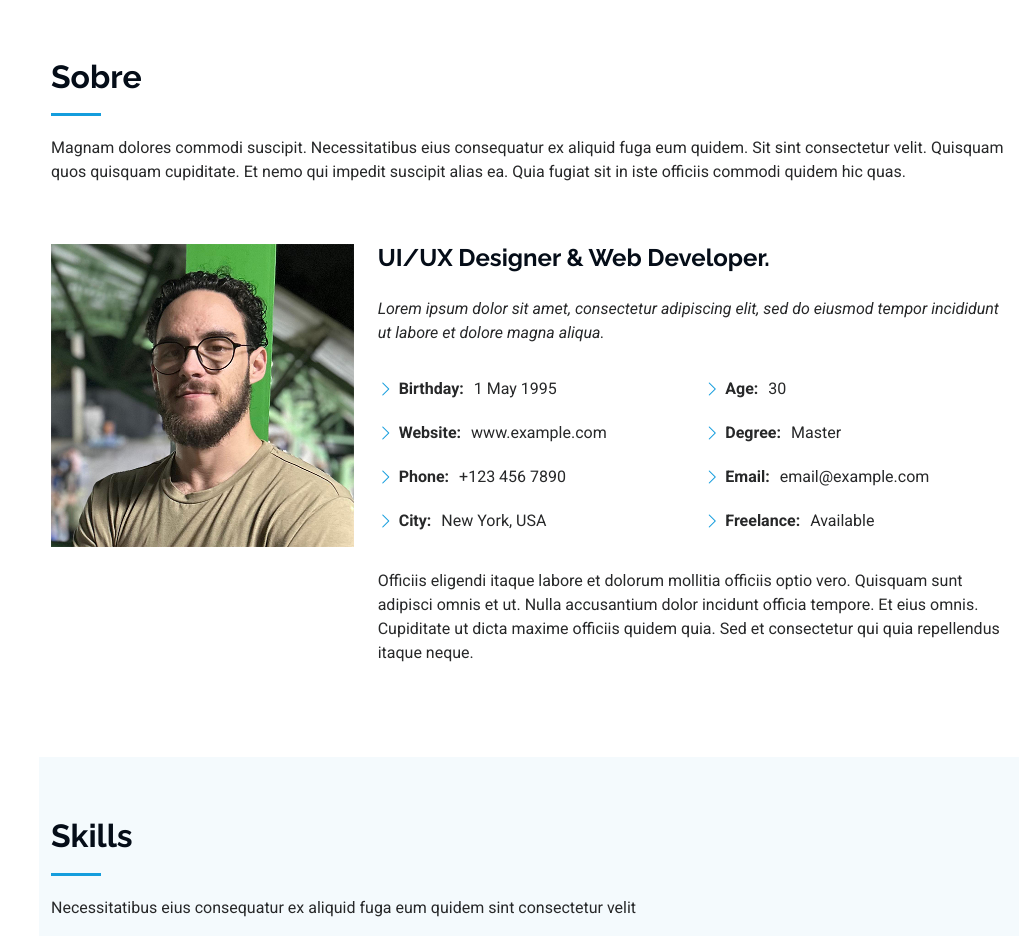
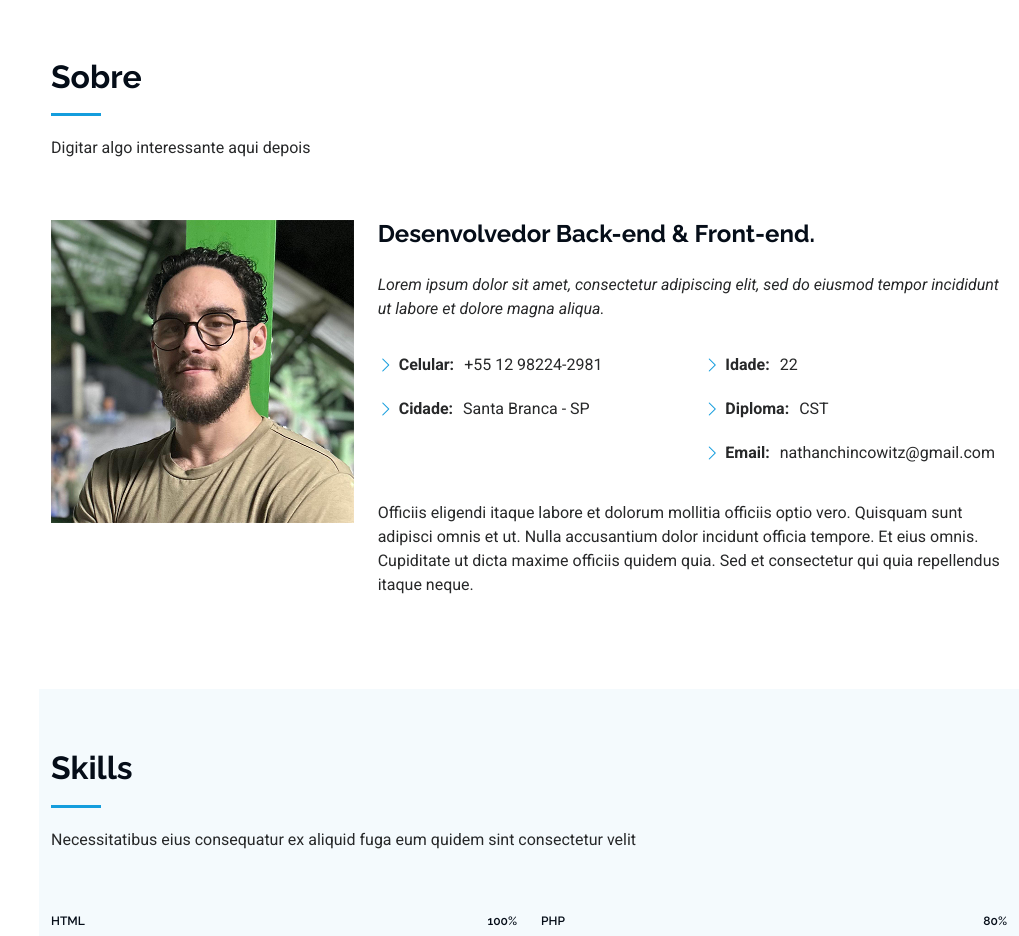
Before and after one commit to NathanChincowitz/Pitch, a plain HTML site: page index.html in a window 1280 px wide. Shown: the part 802-1738 px from the top of the page, without its empty margins (261-1280 px from the left). Drawn offline with Linux system fonts and the light colour scheme.

Commit message:
Atualização seção sobre

```diff
--- a/index.html
+++ b/index.html
@@ -91,7 +91,7 @@
       <!-- Section Title -->
       <div class="container section-title" data-aos="fade-up">
         <h2>Sobre</h2>
-        <p>Magnam dolores commodi suscipit. Necessitatibus eius consequatur ex aliquid fuga eum quidem. Sit sint consectetur velit. Quisquam quos quisquam cupiditate. Et nemo qui impedit suscipit alias ea. Quia fugiat sit in iste officiis commodi quidem hic quas.</p>
+        <p>Digitar algo interessante aqui depois</p>
       </div><!-- End Section Title -->
 
       <div class="container" data-aos="fade-up" data-aos-delay="100">
@@ -101,7 +101,7 @@
             <img src="assets/img/my-profile-img.jpg" class="img-fluid" alt="">
           </div>
           <div class="col-lg-8 content">
-            <h2>UI/UX Designer &amp; Web Developer.</h2>
+            <h2>Desenvolvedor Back-end &amp; Front-end.</h2>
             <p class="fst-italic py-3">
               Lorem ipsum dolor sit amet, consectetur adipiscing elit, sed do eiusmod tempor incididunt ut labore et dolore
               magna aliqua.
@@ -109,18 +109,15 @@
             <div class="row">
               <div class="col-lg-6">
                 <ul>
-                  <li><i class="bi bi-chevron-right"></i> <strong>Birthday:</strong> <span>1 May 1995</span></li>
-                  <li><i class="bi bi-chevron-right"></i> <strong>Website:</strong> <span>www.example.com</span></li>
-                  <li><i class="bi bi-chevron-right"></i> <strong>Phone:</strong> <span>+123 456 7890</span></li>
-                  <li><i class="bi bi-chevron-right"></i> <strong>City:</strong> <span>New York, USA</span></li>
+                  <li><i class="bi bi-chevron-right"></i> <strong>Celular:</strong> <span>+55 12 98224-2981</span></li>
+                  <li><i class="bi bi-chevron-right"></i> <strong>Cidade:</strong> <span>Santa Branca - SP</span></li>
                 </ul>
               </div>
               <div class="col-lg-6">
                 <ul>
-                  <li><i class="bi bi-chevron-right"></i> <strong>Age:</strong> <span>30</span></li>
-                  <li><i class="bi bi-chevron-right"></i> <strong>Degree:</strong> <span>Master</span></li>
-                  <li><i class="bi bi-chevron-right"></i> <strong>Email:</strong> <span>email@example.com</span></li>
-                  <li><i class="bi bi-chevron-right"></i> <strong>Freelance:</strong> <span>Available</span></li>
+                  <li><i class="bi bi-chevron-right"></i> <strong>Idade:</strong> <span>22</span></li>
+                  <li><i class="bi bi-chevron-right"></i> <strong>Diploma:</strong> <span>CST</span></li>
+                  <li><i class="bi bi-chevron-right"></i> <strong>Email:</strong> <span>nathanchincowitz@gmail.com</span></li>
                 </ul>
               </div>
             </div>
```
